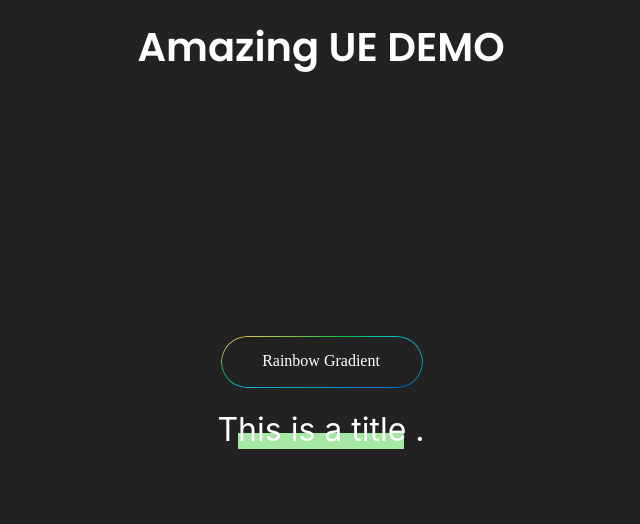
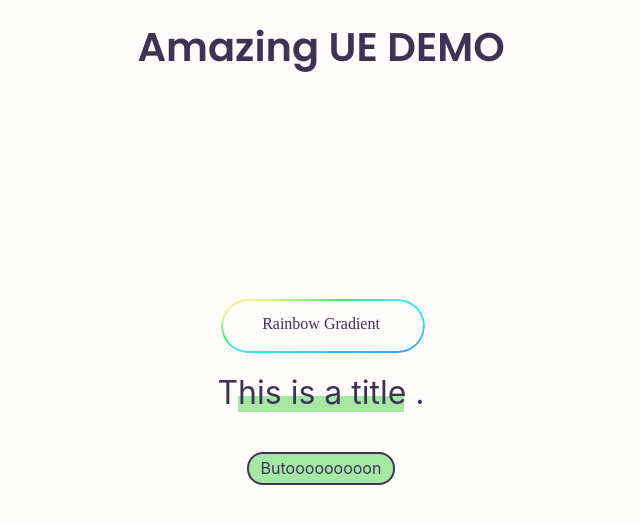
Before and after one commit to KyrieLii/amazing-css, a Next.js app: page / in a window 1280 px wide. Shown: the top 524 px of the page, without its empty margins (319-959 px from the left). Built offline with nearby package versions, Linux system fonts and the light colour scheme; a web font is replaced by a local one.

Commit message:
feat: theme and button

```diff
--- /dev/null
+++ b/components/Button/index.module.scss
@@ -0,0 +1,26 @@
+@import "~styles/theme";
+
+.btn {
+  display: inline-block;
+  position: relative;
+  top: 0;
+  color: $main-text-color;
+  background-color: #a4e8a3;
+  padding: 0.25rem 0.75rem;
+  font-size: 1rem;
+  line-height: 130%;
+  border: 2px solid $main-text-color;
+  border-radius: 1rem;
+  transition: 0.35s;
+  cursor: pointer;
+  user-select: none;
+  &:hover {
+    top: 0.25rem;
+    box-shadow: 0 -1px 0 $main-text-color, 0 -3px 0 -1px $main-text-color,
+      0 -5px 0 -2px $main-text-color, 0 -7px 0 -3px $main-text-color,
+      0 -9px 0 -5px $main-text-color, 0 -11px 0 -6px $main-text-color;
+  }
+  &:active {
+    opacity: 0.5;
+  }
+}
--- /dev/null
+++ b/components/Button/index.tsx
@@ -0,0 +1,5 @@
+import style from "./index.module.scss";
+
+const Button = () => <div className={style.btn}>Butooooooooon</div>;
+
+export default Button;
--- a/components/RainbowGradient/index.module.scss
+++ b/components/RainbowGradient/index.module.scss
@@ -1,8 +1,10 @@
+@import "~styles/theme";
+
 .outer {
   width: 200px;
   opacity: 1;
   filter: blur(0px);
-  color: #fff;
+  color: $main-text-color;
   font-family: popins-thin;
 }
 .wrapper {
@@ -17,7 +19,7 @@
   width: 200px;
   height: 50px;
   opacity: 0.8;
-  padding: 1px;
+  padding: 2px;
   pointer-events: none;
   position: absolute;
   z-index: 0;
@@ -40,7 +42,7 @@
   aspect-ratio: 1/1;
   background: var(--full-gradient);
   background-size: 300% 300%;
-  padding: 1px;
+  padding: 2px;
   border-radius: 32px;
   -webkit-mask: linear-gradient(#fff 0 0) content-box, linear-gradient(#fff 0 0);
   mask: linear-gradient(#fff 0 0) content-box, linear-gradient(#fff 0 0);
@@ -64,7 +66,7 @@
   border-radius: 9999px;
   font-size: 14px;
   font-weight: 500;
-  color: #fafafa;
+  color: $main-text-color;
   background: rgba(0, 0, 0, 0.2);
 }
 .btn:focus-visible {
@@ -79,7 +81,7 @@
   border: 0;
   box-sizing: border-box;
   font: inherit;
-  color: #fff;
+  color: $main-text-color;
   font-size: 100%;
   vertical-align: baseline;
   text-decoration: none;
--- a/components/Title/index.module.scss
+++ b/components/Title/index.module.scss
@@ -1,5 +1,7 @@
+@import "~styles/theme";
+
 .title {
-  color: #fff;
+  color: $main-text-color;
   font-size: 2rem;
   background-image: linear-gradient(transparent 60%, rgba(#a4e8a3, 1) 60%);
   background-position: top center;
--- a/pages/index.tsx
+++ b/pages/index.tsx
@@ -2,6 +2,7 @@ import type { NextPage } from "next";
 import styles from "../styles/Home.module.scss";
 import RainbowGradient from "@/components/RainbowGradient";
 import Title from "@/components/Title";
+import Button from "@/components/Button";
 
 const Home: NextPage = () => {
   return (
@@ -13,6 +14,9 @@ const Home: NextPage = () => {
       <section>
         <Title />
       </section>
+      <section>
+        <Button />
+      </section>
     </div>
   );
 };
--- a/styles/Home.module.scss
+++ b/styles/Home.module.scss
@@ -1,3 +1,5 @@
+@import "~styles/theme";
+
 .container {
   width: 100vw;
   height: 100vh;
@@ -5,7 +7,7 @@
   flex-direction: column;
   justify-content: center;
   align-items: center;
-  color: #fff;
+  color: $main-text-color;
   title {
     display: block;
     position: absolute;
--- a/styles/globals.css
+++ b/styles/globals.scss
@@ -1,10 +1,12 @@
+@import "./theme.scss";
+
 html,
 body {
   padding: 0;
   margin: 0;
   font-family: -apple-system, BlinkMacSystemFont, Segoe UI, Roboto, Oxygen,
     Ubuntu, Cantarell, Fira Sans, Droid Sans, Helvetica Neue, sans-serif;
-  background-color: #222;
+  background-color: #fefdfc;
 }
 
 a {
@@ -22,7 +24,6 @@ a {
   }
   body {
     color: white;
-    background: black;
   }
 }
 
--- /dev/null
+++ b/styles/theme.scss
@@ -0,0 +1,3 @@
+$main-text-color: #3e3355;
+
+$main-bg-color: #fefdfc;
```
Also changed, not shown: pages/_app.tsx (+4 -4 lines).
